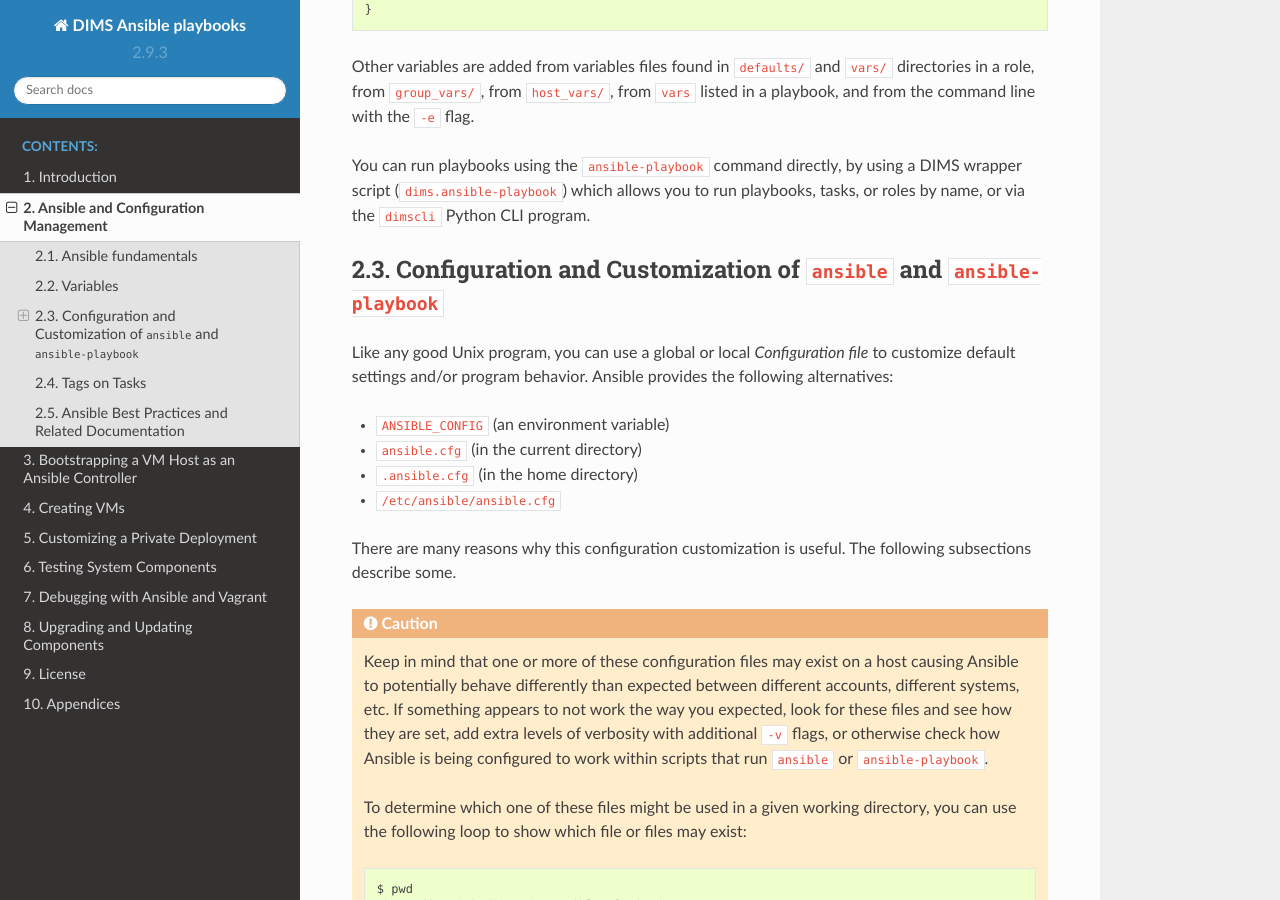
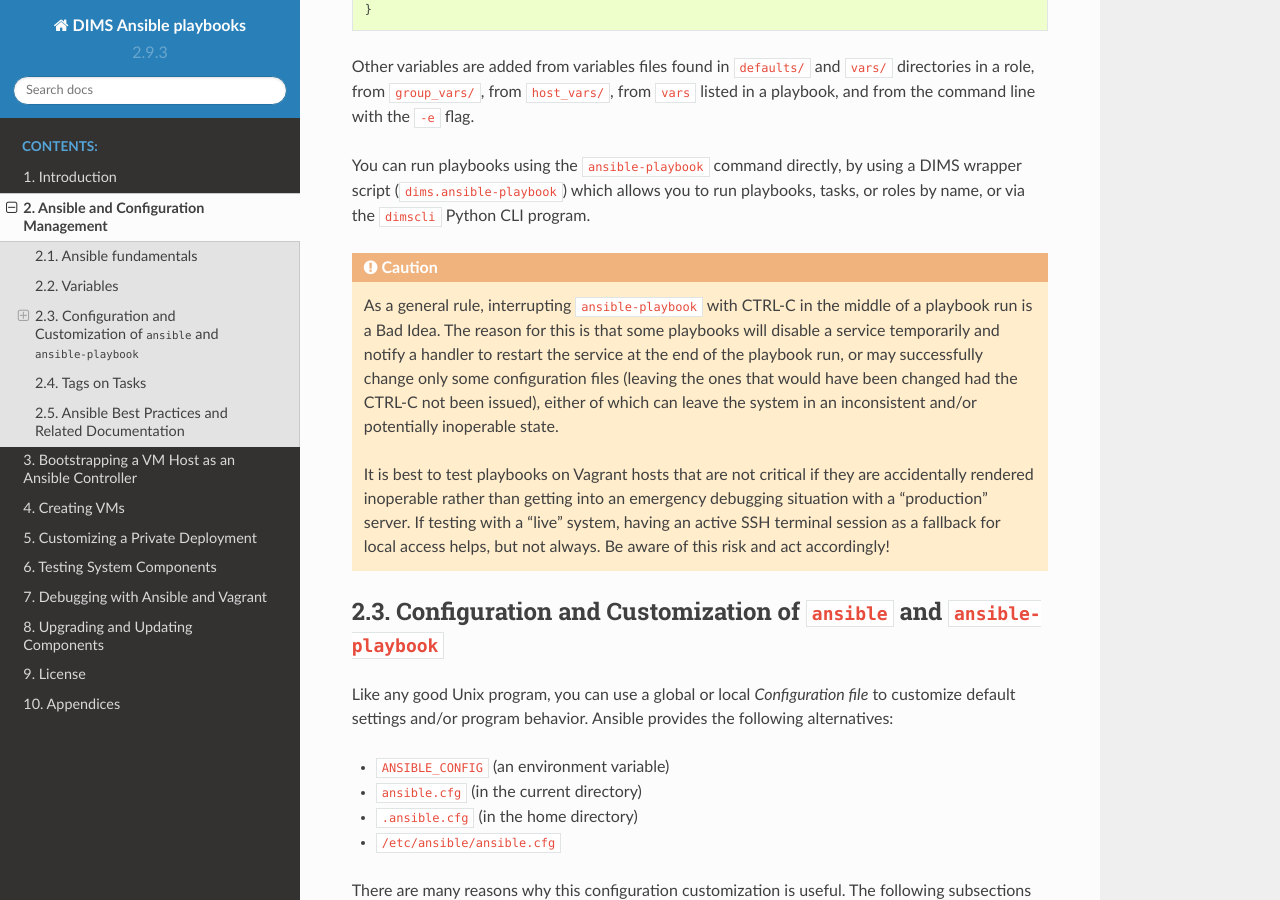
Before and after one commit to uw-dims/ansible-dims-playbooks, a Sphinx documentation site: the page built from docs/source/ansible.rst, in a window 1280 px wide and 900 px high, scrolled down 12035 px. Built offline with Sphinx 7.4.7 and the Read the Docs theme 2.0.0, drawn with Linux system fonts in a browser that asks for light colours; some of the changed text lies outside the part shown.

Commit message:
Add caution about interrupting and ispell run

```diff
--- a/docs/source/ansible.rst
+++ b/docs/source/ansible.rst
@@ -698,6 +698,25 @@
 you to run playbooks, tasks, or roles by name, or via the
 ``dimscli`` Python CLI program.
 
+.. caution::
+
+   As a general rule, interrupting ``ansible-playbook`` with CTRL-C in the
+   middle of a playbook run is a Bad Idea. The reason for this is that
+   some playbooks will disable a service temporarily and notify a handler
+   to restart the service at the end of the playbook run, or may successfully
+   change only some configuration files (leaving the ones that would have
+   been changed had the CTRL-C not been issued), either of which can leave
+   the system in an inconsistent and/or potentially inoperable state.
+
+   It is best to test playbooks on Vagrant hosts that are not critical if
+   they are accidentally rendered inoperable rather than getting into an
+   emergency debugging situation with a "production" server. If testing
+   with a "live" system, having an active SSH terminal session as a
+   fallback for local access helps, but not always. Be aware of this
+   risk and act accordingly!
+
+..
+
 .. _ansibleconfiguration:
 
 Configuration and Customization of ``ansible`` and ``ansible-playbook``
@@ -864,7 +883,7 @@
 | ``packages`` | Ensures package cache is updated and necessary packages (at specific    |
 |              | pinned versions in some cases) are installed and/or held.               |
 +--------------+-------------------------------------------------------------------------+
-| ``rsyslogd`` | Applies any ``rsyslogd`` related configruation and log handling tasks.  |
+| ``rsyslogd`` | Applies any ``rsyslogd`` related configuration and log handling tasks.  |
 +--------------+-------------------------------------------------------------------------+
 | ``tests``    | Installs/updates ``dims_functions.sh`` and generates ``bats`` tests for |
 |              | applicable roles, etc.                                                  |
@@ -924,7 +943,7 @@
 + Alternate "Best Practices" (possibly conflicting, but helpful to consider none the less)
     + `Laying out roles, inventories and playbooks`_, by Michel Blanc, July 2, 2015
     + `Best practices to build great Ansible playbooks`_, by Maxime Thoonsen, October 12, 2015
-    + `Ansible (Real Life) Good Practices`_, by Raphael Campardou,  March 19, 2014 (has pre-commit Git hook for ``ansbile-vault``)
+    + `Ansible (Real Life) Good Practices`_, by Raphael Campardou,  March 19, 2014 (has pre-commit Git hook for ``ansible-vault``)
     + `Lessons from using Ansible exclusively for 2 years`_, by Corban Raun, March 24, 2015
     + `6 practices for super smooth Ansible experience`_, by Maxim Chernyak, June 18, 2014
     + GitHub `enginyoyen/ansible-best-practises`_ ("A project structure that outlines some best practices of how to use ansible")
```
Also changed, not shown: other parts of docs/source/ansible.rst (+1 -1 lines).
